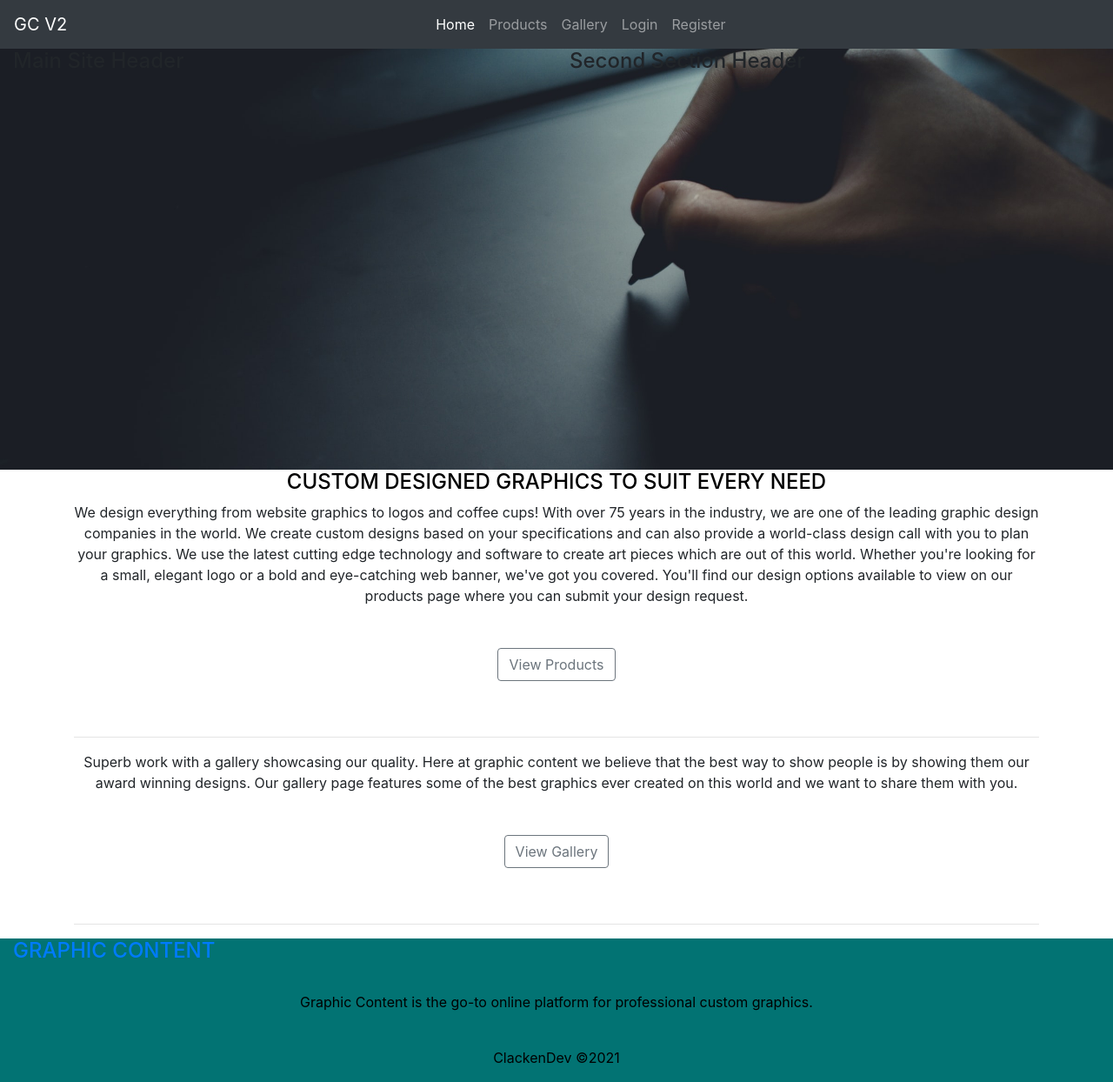
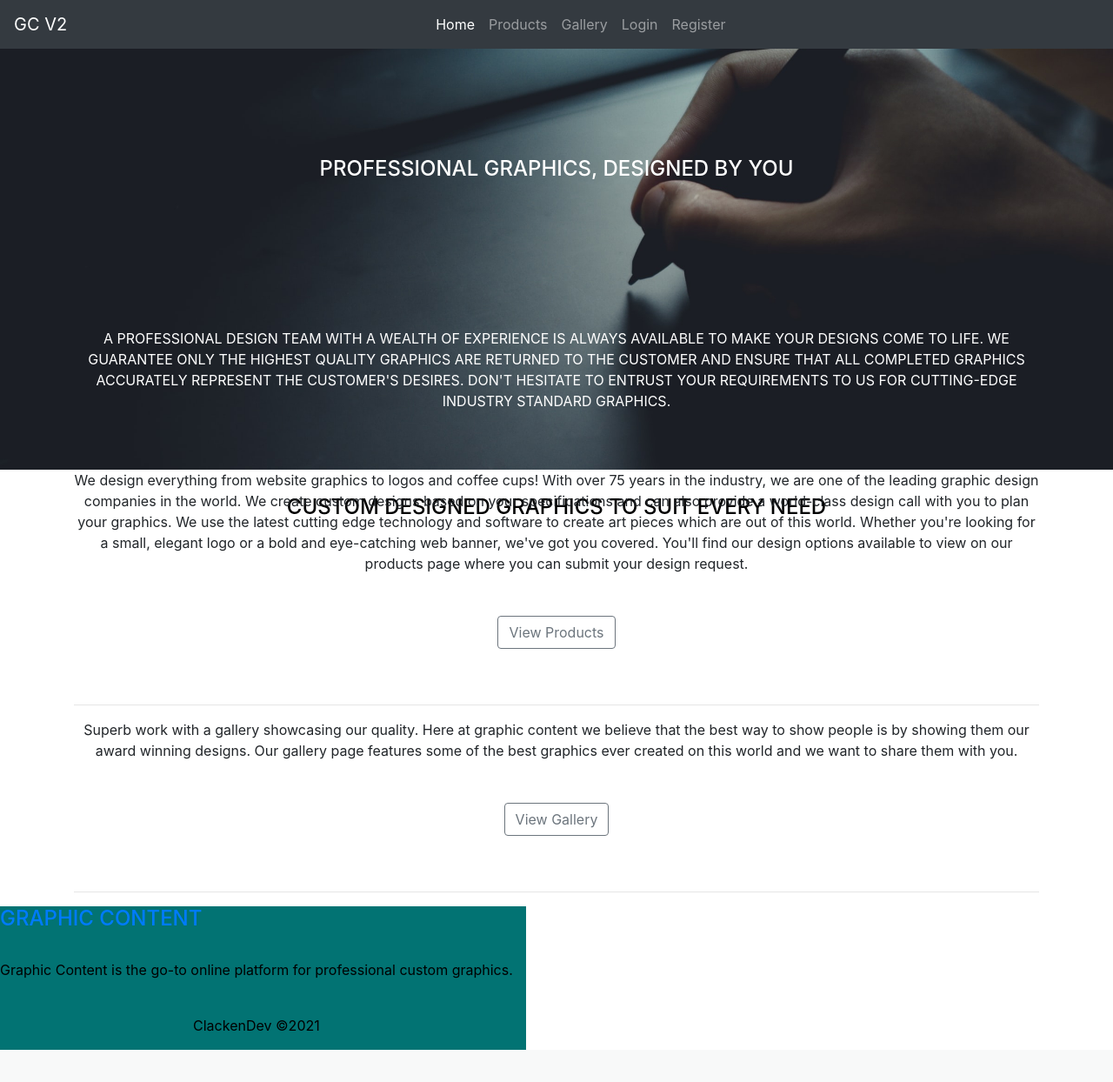
Before and after one commit to Code-Institute-Submissions/clacken-dev-ms4_JanResub, a Django app: page / in a window 1280 px wide. Shown: the whole page at 87% size. After the commit the page ends 1207 px from the top, so only its background shows below. Run offline with Django 3.2, Linux system fonts and the light colour scheme; some libraries are stand-ins or nearby versions.

Commit message:
Update Hero section of index.html and add styling

```diff
--- a/home/templates/home/index.html
+++ b/home/templates/home/index.html
@@ -2,10 +2,19 @@
 {% load static %}
 
 {% block page_header %}
+
 <div class="row">
   <div class="col">
     <div id="index-image" class="cutaway">
-      <h4>Hero Text</h4>
+      <div class="top-padding"></div>
+      <h4 class="text-white hero-text logo-font text-center">Professional Graphics, Designed By You</h4>
+          <div class="container">
+              <p class="text-white text-center logo-font hero-text">A professional design team with a wealth of experience is always available to make your designs come to life.
+        We guarantee only the highest quality graphics are returned to the customer and ensure that all completed
+        graphics accurately represent the customer's desires. Don't hesitate to entrust your requirements to us
+        for cutting-edge industry standard graphics.
+              </p>
+
     </div>
     <div class="container-fluid header-container">
       <div class="col">
--- a/static/css/base.css
+++ b/static/css/base.css
@@ -17,6 +17,9 @@ body {
 margin: 0;
 }
 
+.top-padding{
+    height:100px;
+}
 
 #index-image{
     background: url('/media/background-image.jpg') no-repeat center center fixed;
@@ -25,6 +28,12 @@ margin: 0;
     width: 100%;
     top: 120px;
 }
+
+.hero-text{
+    padding-top: 5rem;
+    padding-bottom: 5rem;
+}
+
 .page-background{
     background: url('/media/page-background.jpg') no-repeat center center fixed;
 	background-size: cover;
--- a/templates/base.html
+++ b/templates/base.html
@@ -47,7 +47,9 @@
 </head>
 
 <body>
+    <!--
     <div id="main-image">
+        -->
         <header class="container-fluid fixed-top" id="header-container">
             <div class="row">
                 <div class="col" id="nav-col">
@@ -106,16 +108,11 @@
                 </div>
             </div>
 
-            <div class="row primary-header">
-                <div class="col-md-12 col-lg-6">
-                    <h4>Main Site Header</h4>
-                </div>
-                <div class="col-md-12 col-lg-6 center-md d-md-inline">
-                    <h4>Second Section Header</h4>
-                </div>
-            </div>
+
         </header>
+        <!--
     </div>
+    -->
 
 
     {% if messages %}
@@ -123,6 +120,14 @@
     {% endif %}
 
     {% block page_header %}
+    <div class="row primary-header">
+        <div class="col-md-12 col-lg-6">
+            <h4>Main Site Header</h4>
+        </div>
+        <div class="col-md-12 col-lg-6 center-md d-md-inline">
+            <h4>Second Section Header</h4>
+        </div>
+    </div>
     {% endblock %}
 
     {% block content %}
```
